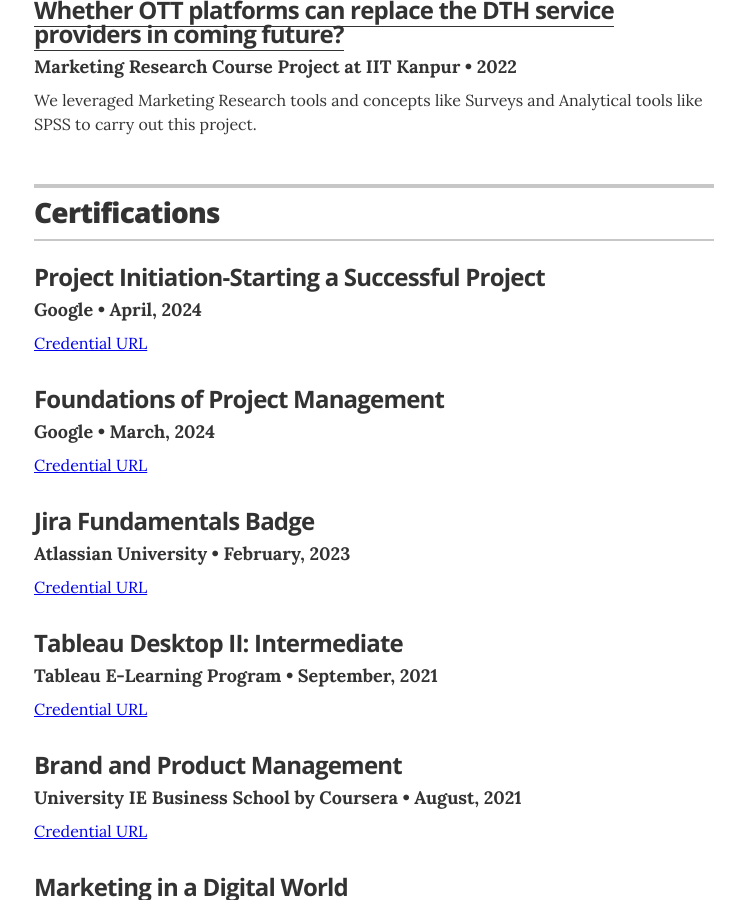
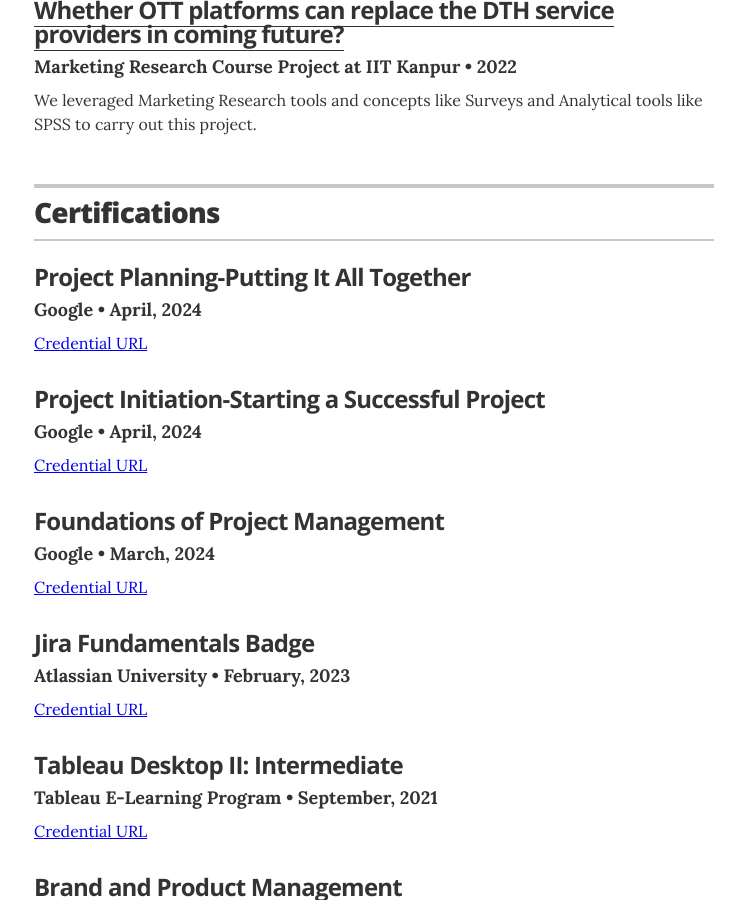
Before and after one commit to ujjwalkshukla/resume, a Jekyll site: the page built from index.html, in a window 1280 px wide and 900 px high, scrolled down 3942 px. Shown: the whole window, without its empty margins (266-1011 px from the left). Built offline with Jekyll 4.4.1, drawn with Linux system fonts in a browser that asks for light colours.

Commit message:
Cetrifications Updated

```diff
--- a/_data/certifications.yml
+++ b/_data/certifications.yml
@@ -1,4 +1,8 @@
 #certifications:
+  - name: Project Planning-Putting It All Together
+    issuing_organization: Google
+    issued_date: April, 2024
+    credential_url: https://www.coursera.org/account/accomplishments/certificate/TRRWVCT3QLN4
   - name: Project Initiation-Starting a Successful Project
     issuing_organization: Google
     issued_date: April, 2024
```
